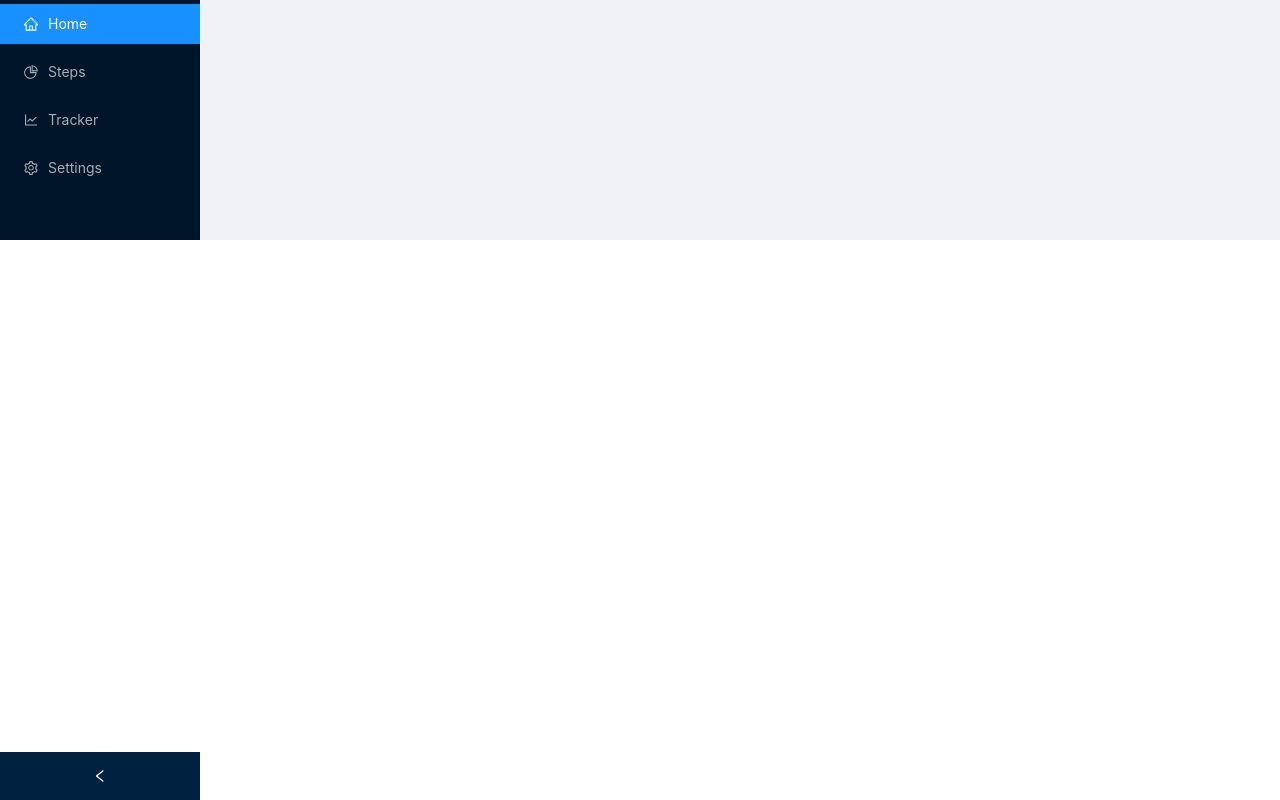
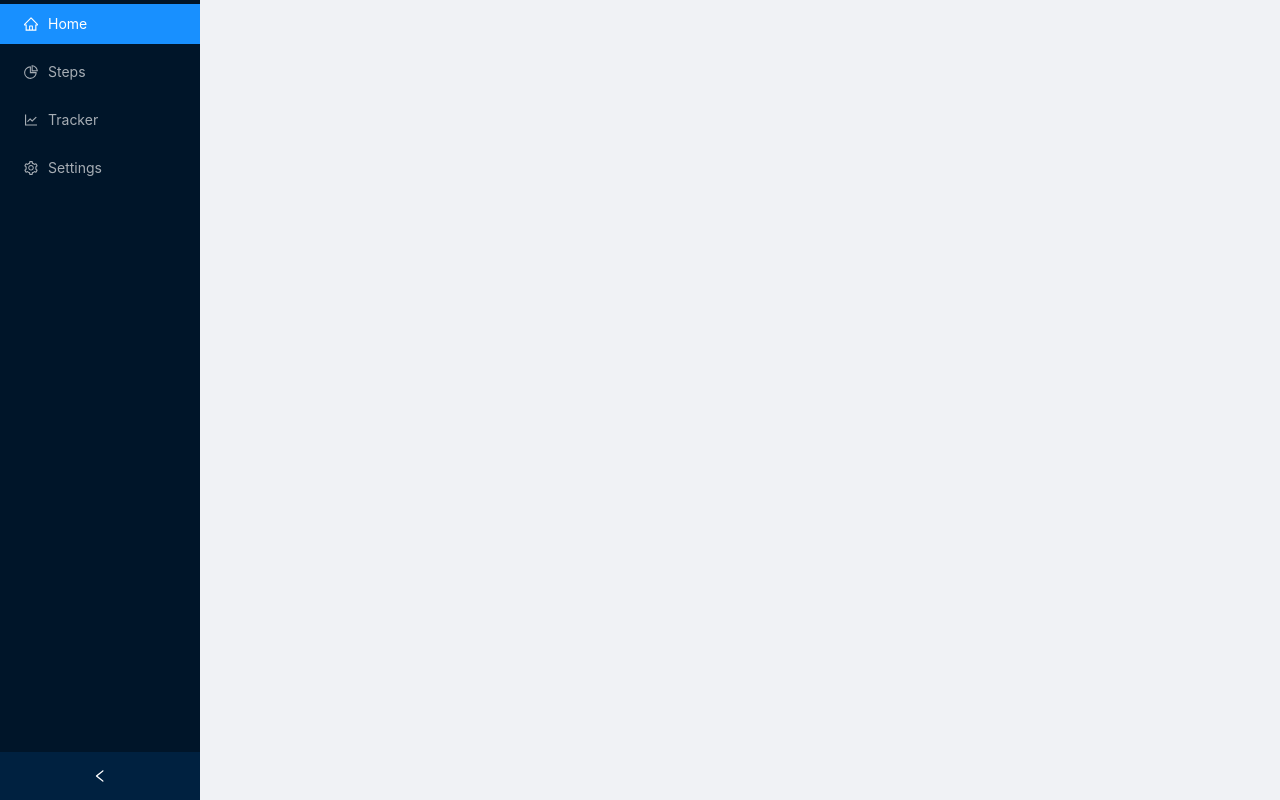
Before and after one commit to abderrahmaneMustapha/api-dev-helper, a React (Create React App) app in the folder web/: page / in a window 1280 px wide. Built offline with nearby package versions, Linux system fonts and the light colour scheme.

Commit message:
fix: sidebar and content div not taking a full page heigt

```diff
--- a/web/src/index.css
+++ b/web/src/index.css
@@ -45,3 +45,7 @@ code {
   font-size: 20px !important;
   font-weight: 500;
 }
+
+.ant-layout-has-sider{
+  min-height: 100%;
+}
```
